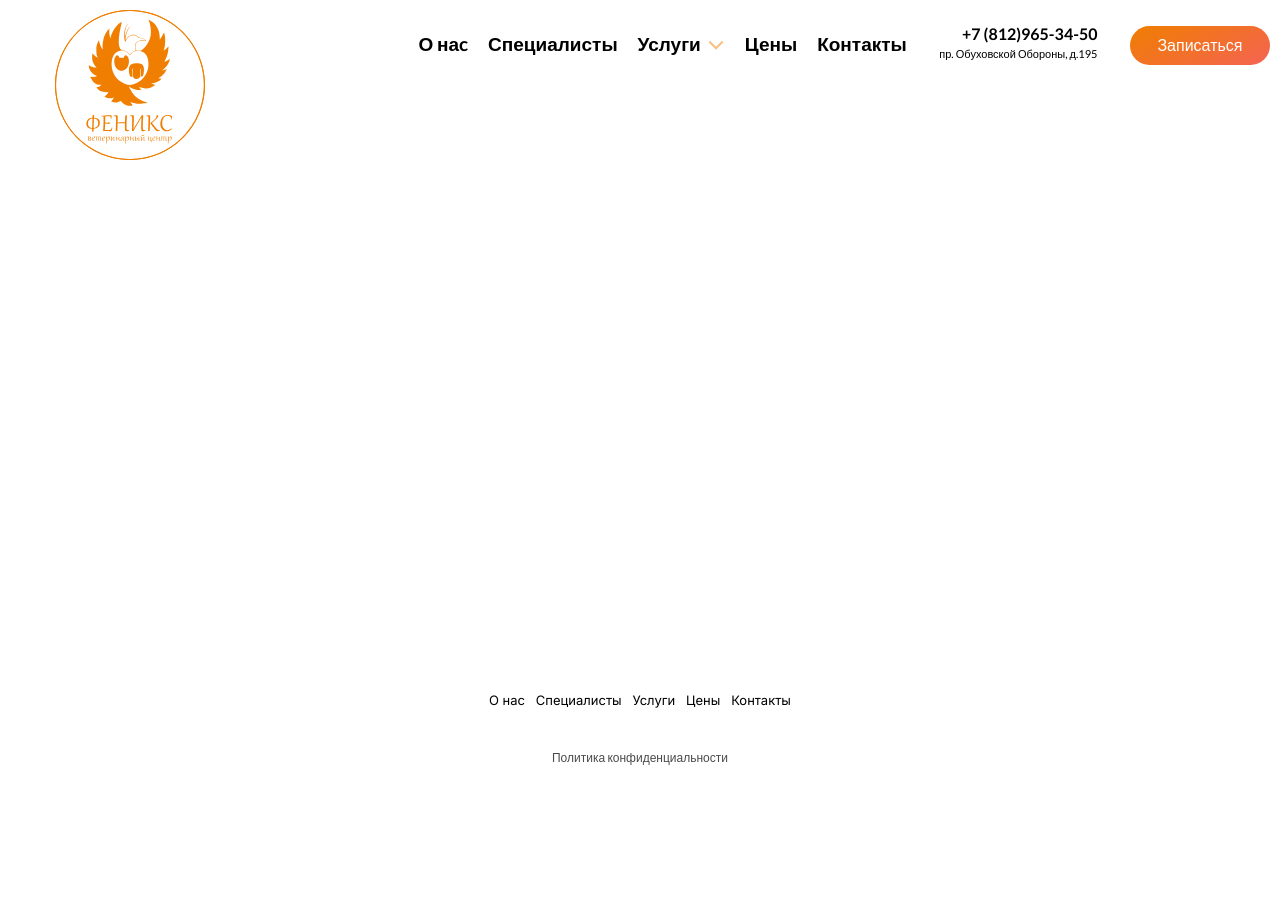
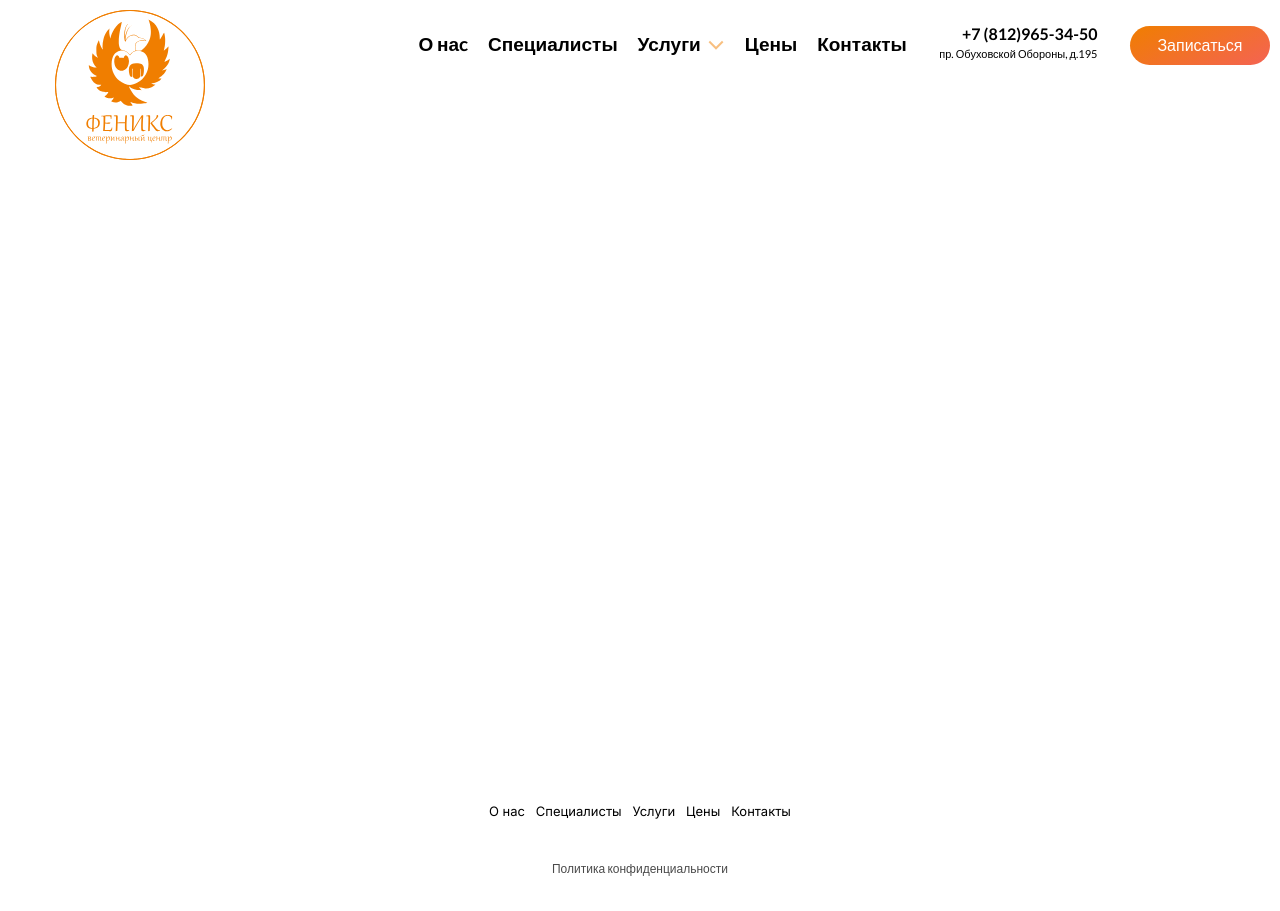
Before and after one commit to Sinenok/Veterinary-Center-Phoenix, a React (Create React App) app in the folder client/: page /ServicePage in a window 1280 px wide. Before the commit the page ends 800 px from the top, so only its background shows below. Built offline with nearby package versions, Linux system fonts and the light colour scheme.

Commit message:
Change footer

```diff
--- a/client/src/App.jsx
+++ b/client/src/App.jsx
@@ -139,9 +139,10 @@ function App() {
             <Route path="/PrivacyPolicy" element={<PrivacyPolicy />} />
             <Route path="/ContactPage" element={<ContactPage />} />
           </Routes>
-          <Footer />
+          {/* <Footer /> */}
         </div>
       </main>
+      <Footer />
     </Router>
   );
 }
--- a/client/src/components/Header.jsx
+++ b/client/src/components/Header.jsx
@@ -6,6 +6,7 @@ import mainIconMedia from "./../img/main-page/Icon-media.svg";
 import hamburgerMenu from "./../img/main-page/hamburger-menu.svg";
 import closeBurger from "./../img/main-page/closeBurger.svg";
 import { Link } from "react-router-dom";
+
 
 const Header = ({
   handleMouseEnter,
```
